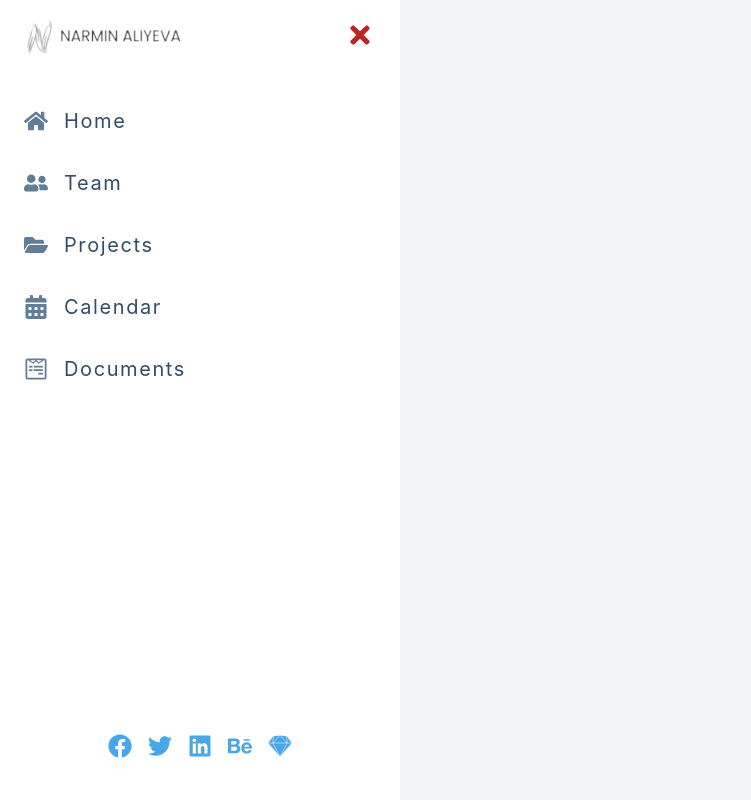
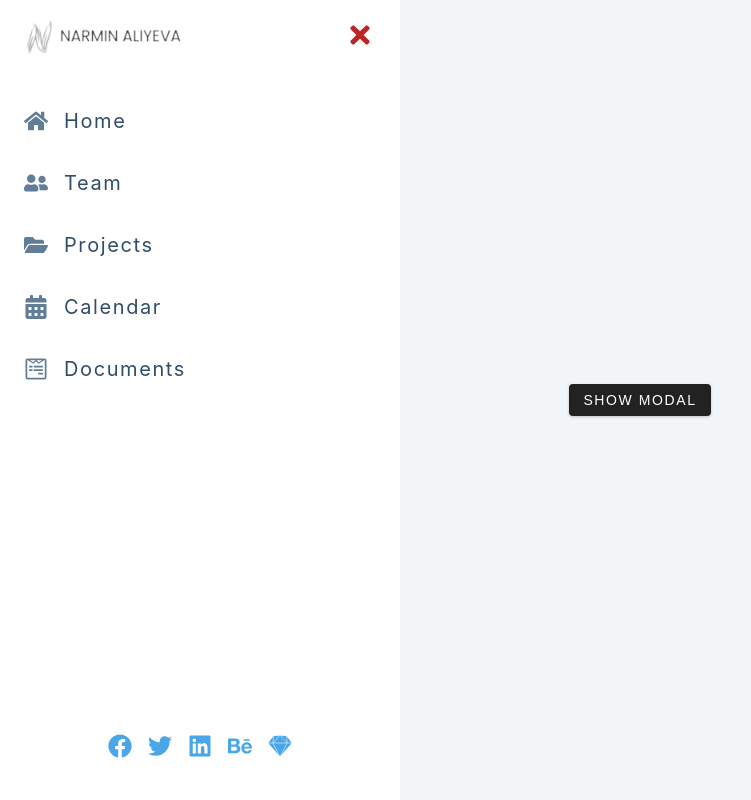
Before and after one commit to NarminGale/React-Projects, a React (Create React App) app in the folder 12-Sidebar-Modal/: page / in a window 1280 px wide. Shown: the whole page, without its empty margins (0-751 px from the left). Built offline with nearby package versions, Linux system fonts and the light colour scheme.

Commit message:
Structured Home component

```diff
--- a/12-Sidebar-Modal/src/Home.js
+++ b/12-Sidebar-Modal/src/Home.js
@@ -1,7 +1,15 @@
 import React from 'react'
+import { FaBars } from 'react-icons/fa'
 
 function Home() {
-  return <div></div>
+  return (
+    <main>
+      <button className="sidebar-toggle">
+        <FaBars />
+      </button>
+      <button className="btn">show modal</button>
+    </main>
+  )
 }
 
 export default Home
```
